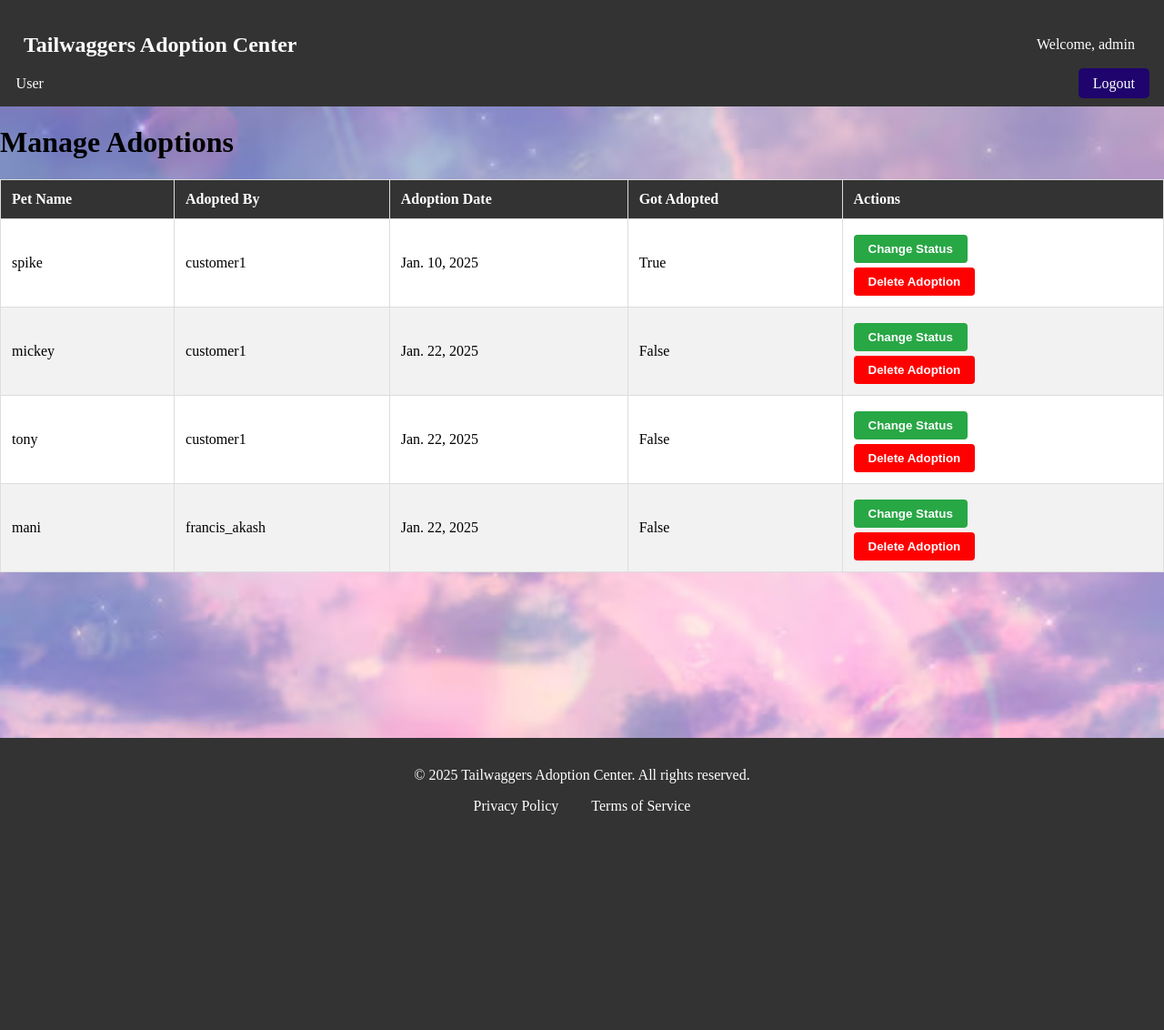
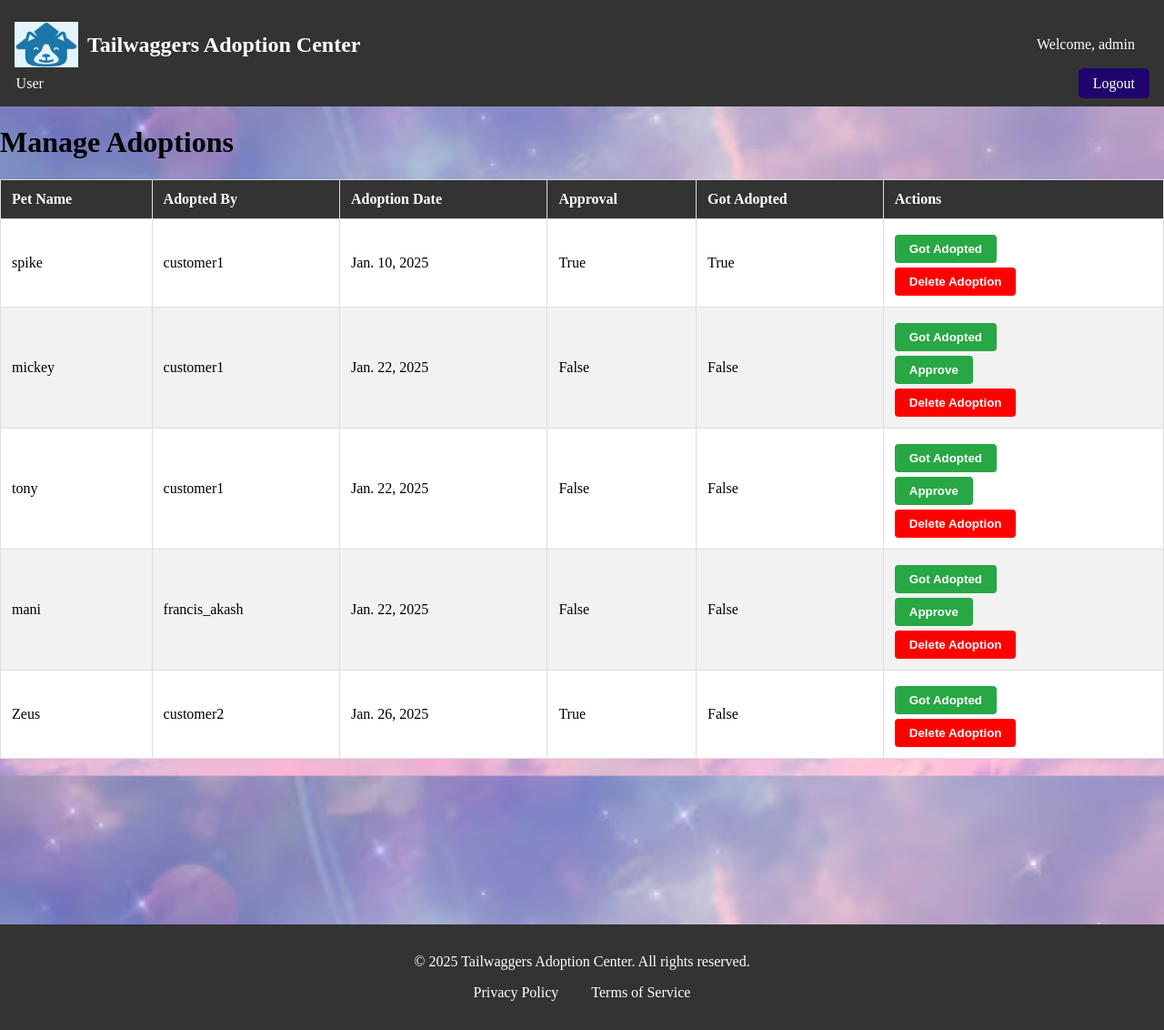
Before and after one commit to vikram-17-code/Pet-Adoption-website, a Django app: page /manage_adoptions/ in a window 1280 px wide. Shown: the whole page at 91% size. Before the commit the page ends 895 px from the top, so only its background shows below. Run offline with Django 4.2, Linux system fonts and the light colour scheme; a user stored in the database is signed in; data comes from the database, SQL or seed files in the repository.

Commit message:
"changes"
"deleted payment models , forms and views"
"added adoption approval model, form and views"
"added adoption aprroval notification for user"

```diff
--- a/webpage/models.py
+++ b/webpage/models.py
@@ -5,7 +5,7 @@ from django.db.models.signals import post_save
 
 class Profile(models.Model):
     user = models.OneToOneField(User , on_delete= models.CASCADE)
-    phone = models.CharField(max_length=20,blank=True)
+    phone = models.IntegerField(max_length=10,blank=True)
     address = models.CharField(max_length=200,blank=True)
     city = models.CharField(max_length=20,blank=True)
     state = models.CharField(max_length=20,blank=True)
@@ -78,12 +78,13 @@ class adoption(models.Model):
     pet =models.ForeignKey(pet,on_delete=models.CASCADE,default=1)
     customer =models.ForeignKey(User,on_delete=models.CASCADE,default=1)
     address =models.CharField(max_length=100)
-    phone =models.CharField(max_length=15)
+    phone =models.IntegerField(max_length=10)
     city = models.CharField(max_length=20,blank=True)
     state = models.CharField(max_length=20,blank=True)
     zipcode =models.CharField(max_length=15,blank=True)
     declaration =models.BooleanField(default=False)
     date =models.DateField(default=datetime.datetime.today)
+    approval =models.BooleanField(default=False)
     status =models.BooleanField(default=False)
 
 
@@ -91,15 +92,6 @@ class adoption(models.Model):
         return f"Adoption of {self.pet.name} by {self.customer.username}"
 
 
-class Payment(models.Model):
-    user = models.ForeignKey(User, on_delete=models.CASCADE)
-    amount = models.DecimalField(max_digits=10, decimal_places=2)
-    card_number = models.CharField(max_length=16)
-    expiry_date = models.CharField(max_length=5)
-    cvv = models.CharField(max_length=3)
-    date = models.DateTimeField(auto_now_add=True)
 
-    def __str__(self):
-        return f"Payment of {self.amount} by {self.user.username}"
 
 # Create your models here.
--- a/webpage/templates/PetPage.html
+++ b/webpage/templates/PetPage.html
@@ -11,7 +11,6 @@
         <p><span class="label">Age:</span> {{ Pet.age }} </p>
         <p><span class="label">Gender:</span> {{ Pet.gender }}</p>
         <p><span class="label">Size:</span> {{ Pet.size }}</p>
-        <p><span class="label">Color:</span> {{ Pet.color }}</p>
     </div> <div class="Pet-description">
         <h2>Description</h2>
         <p>{{ Pet.description }}</p>
--- a/webpage/templates/manage_adoptions.html
+++ b/webpage/templates/manage_adoptions.html
@@ -8,6 +8,7 @@
                 <th>Pet Name</th>
                 <th>Adopted By</th>
                 <th>Adoption Date</th>
+                <th>Approval</th>
                 <th>Got Adopted</th>
                 <th>Actions</th>
             </tr>
@@ -18,14 +19,24 @@
                 <td>{{ adoption.pet.name }}</td>
                 <td>{{ adoption.customer.username }}</td>
                 <td>{{ adoption.date }}</td>
+                <td>{{ adoption.approval }}</td>
                 <td>{{ adoption.status }}</td>
                 <td>
                     <form method="post" action="{% url 'manage_adoptions' %}">
                         {% csrf_token %}
                         <input type="hidden" name="adoption_id" value="{{ adoption.id }}">
                         <input type="hidden" name="action" value="change_status">
-                        <button type="submit" class="update-btn">Change Status</button>
+                        <button type="submit" class="update-btn">Got Adopted</button>
                     </form>
+                    {% if not adoption.approval %}
+                    <form method="post" action="{% url 'manage_adoptions' %}">
+                        {% csrf_token %}
+                        <input type="hidden" name="adoption_id" value="{{ adoption.id }}">
+                        <input type="hidden" name="action" value="change_approval">
+                        <button type="submit" class="update-btn">Approve</button>
+                    </form>
+                    {% endif %}
+
                     <form method="post" action="{% url 'manage_adoptions' %}">
                         {% csrf_token %}
                         <input type="hidden" name="adoption_id" value="{{ adoption.id }}">
--- a/webpage/templates/manage_pets.html
+++ b/webpage/templates/manage_pets.html
@@ -13,7 +13,7 @@
             <th>Vaccinated</th>
             <th>Spayed Neutered</th>
             <th>Medical Conditions</th>
-            <th>Adopted</th>
+            <th>Got Adopted</th>
             <th>Actions</th>
         </tr>
     </thead>
--- a/webpage/templates/staff_nav.html
+++ b/webpage/templates/staff_nav.html
@@ -1,6 +1,8 @@
+{% load static %}
 <nav>
     <div class="nav-container">
         <div class="logo">
+            <img src="{% static 'onlyLOGO.jpg' %}" alt="logo" width="70" height="50">
             <h1>Tailwaggers Adoption Center</h1>
         </div>
         {% if user.is_authenticated %}
--- a/webpage/templates/user_adopted_pets.html
+++ b/webpage/templates/user_adopted_pets.html
@@ -3,6 +3,7 @@
 {% block content %}
     <section style=" padding: 2rem; text-align: center; background-color: #f8f9fa; margin: 0 auto;">
     <h1>My Adopted Pets</h1>
+
     {% if adoptions %}
         <table>
             <thead>
@@ -11,6 +12,7 @@
                     <th>Adoption Date</th>
                     <th>Address</th>
                     <th>Phone</th>
+                    <th>Approval</th>
                 </tr>
             </thead>
             <tbody>
@@ -20,10 +22,13 @@
                     <td>{{ adoption.date }}</td>
                     <td>{{ adoption.address }}</td>
                     <td>{{ adoption.phone }}</td>
+                    <td>{{ adoption.approval }}</td>
+
                 </tr>
                 {% endfor %}
             </tbody>
         </table>
+        <p>Please wait 2 to 3 days for our staff to see Approvals.</p>
         <br><br><br><br><br><br><br><br><br><br><br><br><br><br>
     {% else %}
         <p>You have not adopted any pets yet.</p>
--- a/webpage/urls.py
+++ b/webpage/urls.py
@@ -26,7 +26,6 @@ urlpatterns = [
    path('manage_adoptions/', views.manage_adoptions, name='manage_adoptions'),
    path('my_adopted_pets/', views.user_adopted_pets, name='user_adopted_pets'),
    path('staff_home/', views.staff_home, name='staff_home'),
-   path('payment/', views.payment, name='payment'),
    path('search/', views.search_pets, name='search_pets'),
    path('generate_report/', views.generate_report, name='generate_report'),
 
--- a/webpage/views.py
+++ b/webpage/views.py
@@ -5,7 +5,7 @@ from django.contrib.auth import authenticate, login, logout
 from django.contrib import messages
 from django.contrib.auth.models import User
 from django.contrib.auth.forms import UserCreationForm
-from .forms import SignUpForm, UpdateUserForm,ChangePasswordForm, UpdateUserInfo ,AddPetForm ,UpdatePetForm ,BreedRecommendationForm ,AdoptionForm ,PaymentForm ,SearchForm ,ReportForm ,AddBreedForm
+from .forms import SignUpForm, UpdateUserForm,ChangePasswordForm, UpdateUserInfo ,AddPetForm ,UpdatePetForm ,BreedRecommendationForm ,AdoptionForm,SearchForm ,ReportForm ,AddBreedForm
 from django import forms
 from django.contrib.auth.decorators import permission_required,login_required, user_passes_test
 from django.utils import timezone
@@ -14,6 +14,10 @@ from datetime import timedelta
 # Create your views here.
 def home(request):
     pets =pet.objects.all()
+    if request.user.is_authenticated:
+        adoptions = Adoption.objects.filter(customer=request.user)
+        if any(adoption.approval and not adoption.status for adoption in adoptions):
+            messages.success(request, "One or more of your adoption requests have been approved!")
     return render(request, "home.html",{"pets":pets,})
 
 def About(request):
@@ -305,6 +309,11 @@ def manage_adoptions(request):
             pet.save()
             adoption.delete()
             messages.success(request, "Adoption deleted successfully!")
+        elif action == 'change_approval':
+            if not adoption.approval:
+                adoption.approval = True
+                adoption.save()
+                messages.success(request, "Adoption approval status changed successfully!")
         return redirect('manage_adoptions')
 
     return render(request, "manage_adoptions.html", {"adoptions": adoptions})
@@ -312,27 +321,13 @@ def manage_adoptions(request):
 @login_required
 def user_adopted_pets(request):
     adoptions = Adoption.objects.filter(customer=request.user)
+    if any(adoption.approval and not adoption.status for adoption in adoptions):
+        messages.success(request, "One or more of your adoption requests have been approved!")
     return render(request, "user_adopted_pets.html", {"adoptions": adoptions})
 
 def staff_home(request):
     return render(request, "staff_home.html")
 
-@login_required
-def payment(request):
-    if request.method == 'POST':
-        form = PaymentForm(request.POST)
-        if form.is_valid():
-            payment = form.save(commit=False)
-            payment.user = request.user
-            payment.save()
-            messages.success(request, 'Payment processed successfully!')
-            return redirect('home')
-        else:
-            messages.error(request, 'Please correct the errors below.')
-    else:
-        form = PaymentForm()
-
-    return render(request, 'payment.html', {'form': form})
 
 def search_pets(request):
     pets = pet.objects.all()
```
Also changed, not shown: webpage/forms.py (+2 -11 lines), webpage/templates/home.html (+1 -7 lines), db.sqlite3, webpage/migrations/0019_alter_pet_gender_alter_pet_size.py (added), webpage/migrations/0020_adoption_approval_alter_adoption_phone_and_more.py (added).
